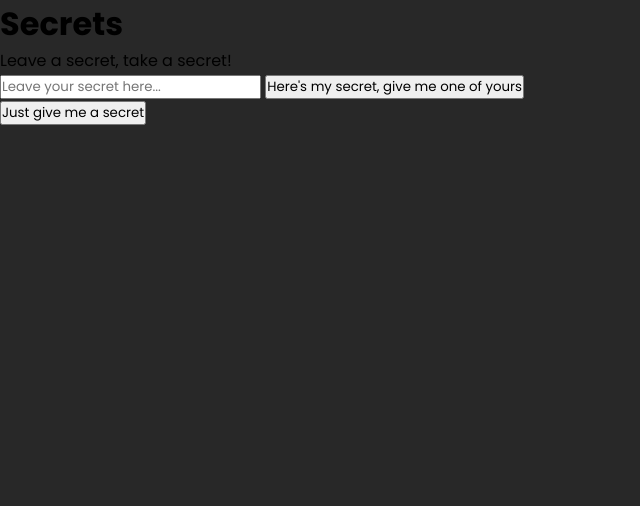
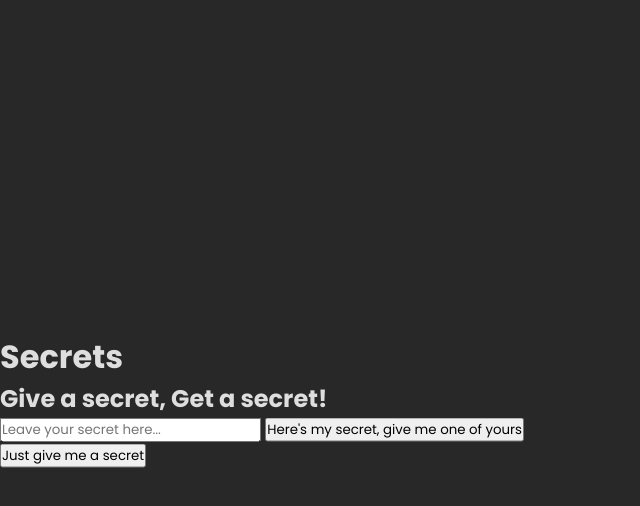
Before and after one commit to jovialen/secret-website, a SvelteKit app: page / in a window 1280 px wide. Shown: the top 506 px of the page, without its empty margins (0-640 px from the left). Built offline with nearby package versions, Linux system fonts and the light colour scheme.

Commit message:
feat: center main content in window

```diff
--- a/src/globals.css
+++ b/src/globals.css
@@ -1,6 +1,7 @@
 @import url('https://fonts.googleapis.com/css2?family=Poppins:ital,wght@0,100;0,200;0,300;0,400;0,500;0,600;0,700;0,800;0,900;1,100;1,200;1,300;1,400;1,500;1,600;1,700;1,800;1,900&display=swap');
 
 * {
+	position: relative;
 	box-sizing: border-box;
 	padding: 0;
 	margin: 0;
@@ -10,3 +11,9 @@
 body {
 	background-color: #282828;
 }
+
+body>div {
+	display: block !important;
+	width: 100vw;
+	height: 100vh;
+}
--- a/src/routes/+page.svelte
+++ b/src/routes/+page.svelte
@@ -25,16 +25,73 @@
   }
 </script>
 
+<main>
+  <header>
     <h1>Secrets</h1>
-<p>Leave a secret, take a secret!</p>
+    <h2>Give a secret, Get a secret!</h2>
+  </header>
 
+  <div>
+    {#if revealedSecret != undefined}
+      {revealedSecret.text}
+    {:else}
       <form on:submit={addSecret}>
         <input type="text" placeholder="Leave your secret here..." bind:value={addSecretText} required />
         <button type="submit">Here's my secret, give me one of yours</button>
       </form>
 
-{#if revealedSecret != undefined}
-  {revealedSecret.text}
+      <button on:click={getRandomSecret}>Just give me a secret</button>
     {/if}
+  </div>
+</main>
 
-<button on:click={getRandomSecret}>Just give me a secret</button>
+
+<style>
+  main {
+    display: block;
+    position: absoulte;
+    top: 50%;
+    left: 50%;
+    transform: translate(-50%, -50%);
+    width: 100%;
+  }
+
+  header {
+    color: #dedede;
+  }
+
+  /* Small screens */
+  @media (min-width: 640px)  {
+    main {
+      max-width: 640px;
+    }
+  }
+
+  /* Medium screens */
+  @media (min-width: 768px)  {
+    main {
+      max-width: 768px;
+    }
+  }
+
+  /* Large screens */
+  @media (min-width: 1024px) {
+    main {
+      max-width: 1024px;
+    }
+  }
+
+  /* XL screens */
+  @media (min-width: 1280px) {
+    main {
+      max-width: 1280px;
+    }
+  }
+
+  /* XXL screens */
+  @media (min-width: 1536px) {
+    main {
+      max-width: 1536px;
+    }
+  }
+</style>
```
Lines whose indentation alone changed are shown as unchanged.
